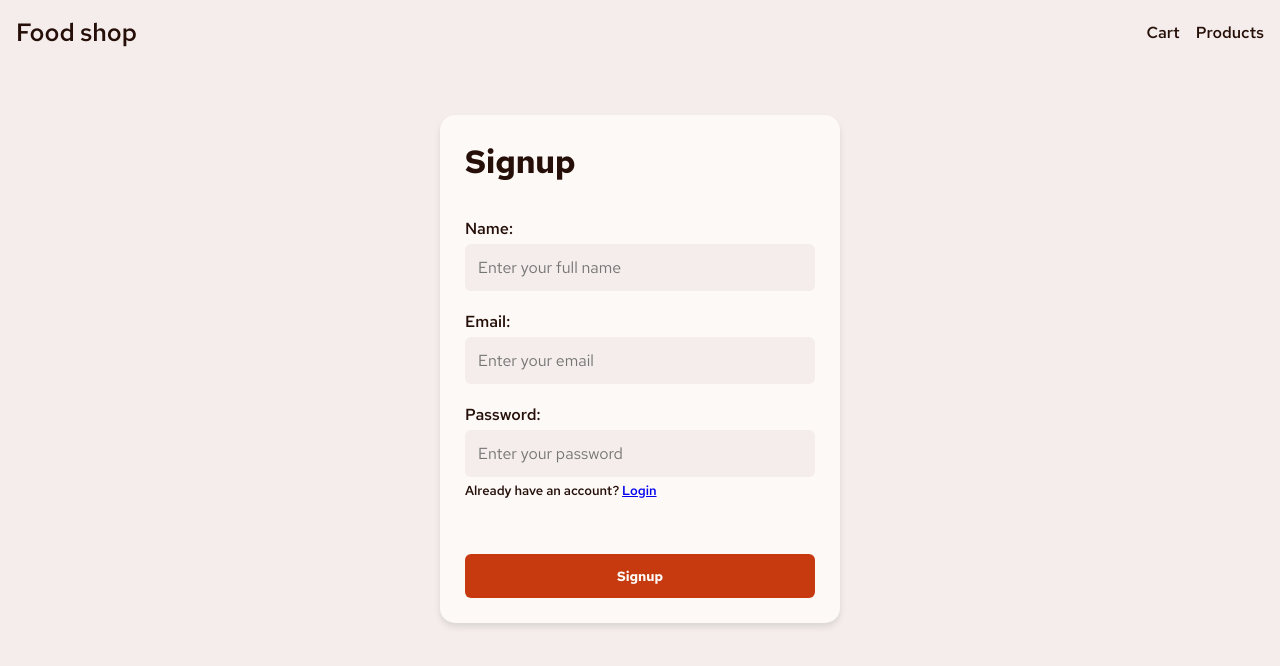
After one commit to aayanaqdas/food_shop, a Flask app: page /signup in a window 1280 px wide. The commit adds this page. Shown: the top 666 px of the page. Run offline with Flask 3, Linux system fonts and the light colour scheme.

Commit message:
signup and login html

```diff
--- a/app/routes.py
+++ b/app/routes.py
@@ -5,3 +5,11 @@ routes = Blueprint('routes', __name__)
 @routes.route('/')
 def index():
     return render_template("index.html")
+
+@routes.route("/login")
+def login_page():
+    return render_template("login.html")
+
+@routes.route("/signup")
+def signup_page():
+    return render_template("signup.html")
--- a/db_schema.sql
+++ b/db_schema.sql
@@ -40,6 +40,7 @@ CREATE TABLE OrderDetails (
 );
 
 -- Cart table for storing user's cart items
+-- Not using
 CREATE TABLE Cart (
     cart_id INT AUTO_INCREMENT PRIMARY KEY,
     user_id INT NOT NULL,
--- /dev/null
+++ b/static/css/forms.css
@@ -0,0 +1,81 @@
+ .form-container{
+    width: 100%;
+    display: flex;
+    justify-content: center;
+    margin-top: 50px;
+  }
+
+  .login-form, .signup-form {
+    background-color: var(--Rose-50);
+    width: 400px;
+    padding: 25px;
+    display: flex;
+    flex-direction: column;
+    gap: 5px;
+    border-radius: 15px;
+    box-shadow: 0 4px 6px rgba(0, 0, 0, 0.1);
+    font-weight: 600;
+    color: var(--Rose-900);
+  }
+
+  .login-form h1, .signup-form h1{
+    color: var(--Rose-900);
+    font-weight: 700;
+    margin-bottom: 30px;
+  }
+
+  .form-inputs{
+    display: flex;
+    flex-direction: column;
+    gap: 20px;
+  }
+
+  .form-input-group{
+    display: flex;
+    flex-direction: column;
+    gap: 5px;
+  }
+
+  .form-input-group input{
+    font-size: 16px;
+    padding: 13px;
+    border-radius: 6px;
+    border: none;
+    background-color: var(--Rose-100);
+  }
+
+  .form-input-group input:focus{
+    outline: 1px solid var(--Rose-300);
+  }
+
+  .form-link{
+    font-size: 13px;
+    font-weight: 600;
+    color: var(--Rose-900);
+  }
+
+  .form-error-message {
+    display: none;
+    text-align: center;
+    background-color: hsl(0, 80%, 90%);
+    color: hsl(0, 50%, 44%);
+    padding: 10px;
+    border-radius: 6px;
+    font-size: 14px;
+    margin-top: 10px;
+}
+
+  .form-submit-btn {
+    border: none;
+    border-radius: 6px;
+    padding: 13px;
+    background-color: var(--Red);
+    color: var(--Rose-50);
+    font-weight: 700;
+    cursor: pointer;
+    margin-top: 50px;
+  }
+
+  .form-submit-btn:hover {
+    filter: brightness(0.8);
+  }
--- a/static/css/main.css
+++ b/static/css/main.css
@@ -42,39 +42,42 @@ body {
   background-color: var(--Rose-100);
 }
 
-nav {
-  width: 100%;
-  height: 50px;
-  padding: 20px;
-  color: var(--Rose-900);
-  display: flex;
-  justify-content: center;
-}
+
 
 .nav-content {
   display: flex;
   justify-content: space-between;
   align-items: center;
-  width: 100%;
-  max-width: 2000px;
+  padding: 1rem;
 }
 
-nav h1 a {
+.nav-content h1 a{
   font-weight: 600;
   font-size: 25px;
   text-decoration: none;
   color: var(--Rose-900);
 }
 
-nav ul {
+
+.nav-content ul {
+  list-style: none;
   display: flex;
-  gap: 10px;
+  gap: 1rem;
 }
 
-nav ul li {
-  list-style: none;
+.nav-content ul li {
+  display: inline;
+}
+
+.nav-content ul li a {
+  text-decoration: none;
   cursor: pointer;
   font-weight: 600;
+  color: var(--Rose-900);
+}
+
+.nav-content ul li a:hover {
+  color: var(--Red);
 }
 
 .nav-sticky {
@@ -117,7 +120,7 @@ nav ul li {
   place-content: center;
   grid-column-gap: 30px;
   grid-row-gap: 50px;
-  grid-template-columns: repeat(auto-fit, minmax(300px, auto));
+  grid-template-columns: repeat(auto-fit, minmax(250px, auto));
 }
 
 .product {
--- /dev/null
+++ b/templates/signup.html
@@ -0,0 +1,44 @@
+<!DOCTYPE html>
+<html lang="en">
+  <head>
+    <meta charset="UTF-8" />
+    <meta name="viewport" content="width=device-width, initial-scale=1.0" />
+    <title>Login</title>
+
+    <link rel="stylesheet" href="../static/css/forms.css" />
+    <link rel="stylesheet" href="../static/css/main.css">
+  </head>
+  <body>
+    <nav>
+        <div class="nav-content">
+          <h1><a href="/">Food shop</a></h1>
+          <ul>
+            <li><a href="/cart">Cart</a></li>
+            <li><a href="/">Products</a></li>
+          </ul>
+        </div>
+    </nav>
+    <div class="form-container">
+      <form class="signup-form" id="signupForm">
+        <h1>Signup</h1>
+        <div class="form-inputs">
+            <div class="form-input-group">
+                <label for="name">Name:</label>
+                <input type="text" name="name" placeholder="Enter your full name"/>
+              </div>
+          <div class="form-input-group">
+            <label for="email">Email:</label>
+            <input type="email" name="email" placeholder="Enter your email"/>
+          </div>
+          <div class="form-input-group">
+            <label for="password">Password:</label>
+            <input type="password" name="password" placeholder="Enter your password"/>
+          </div>
+        </div>
+        <div class="form-error-message"></div>
+        <p class="form-link">Already have an account? <a href="/login">Login</a></p>
+        <button type="submit" class="form-submit-btn">Signup</button>
+      </form>
+    </div>
+  </body>
+</html>
```
Also changed, not shown: templates/index.html (+14 -9 lines), templates/login.html (added, +41 -0 lines).
